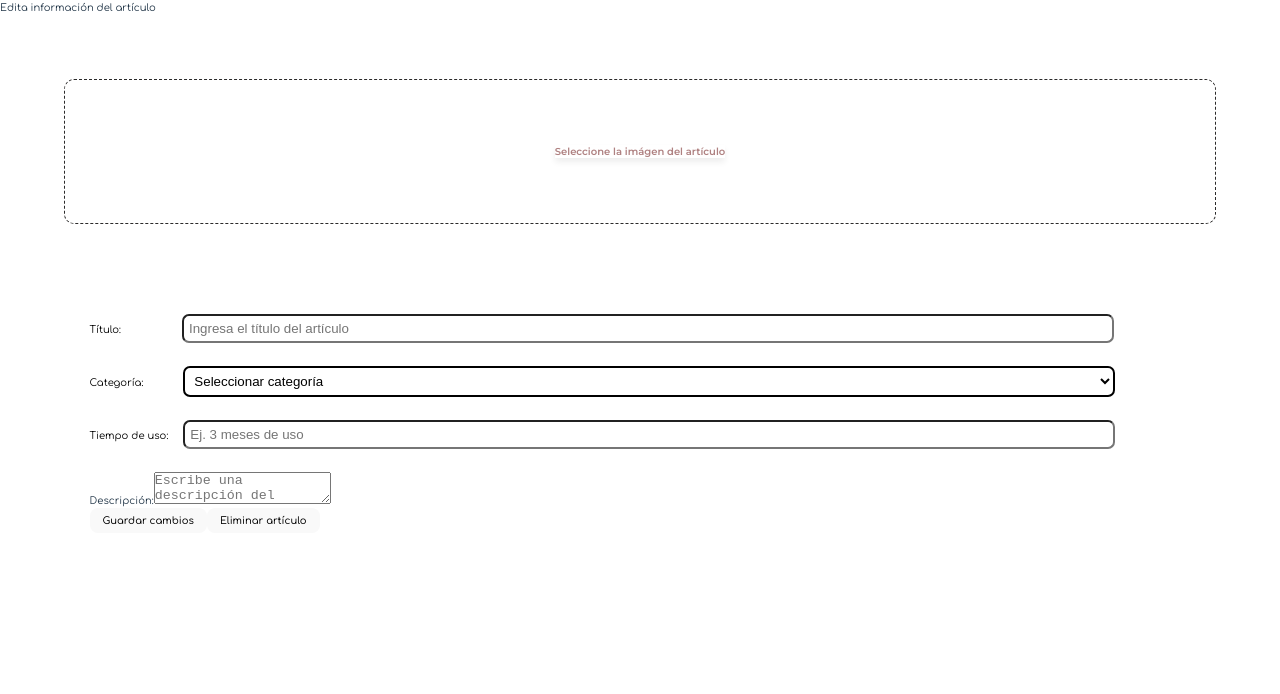
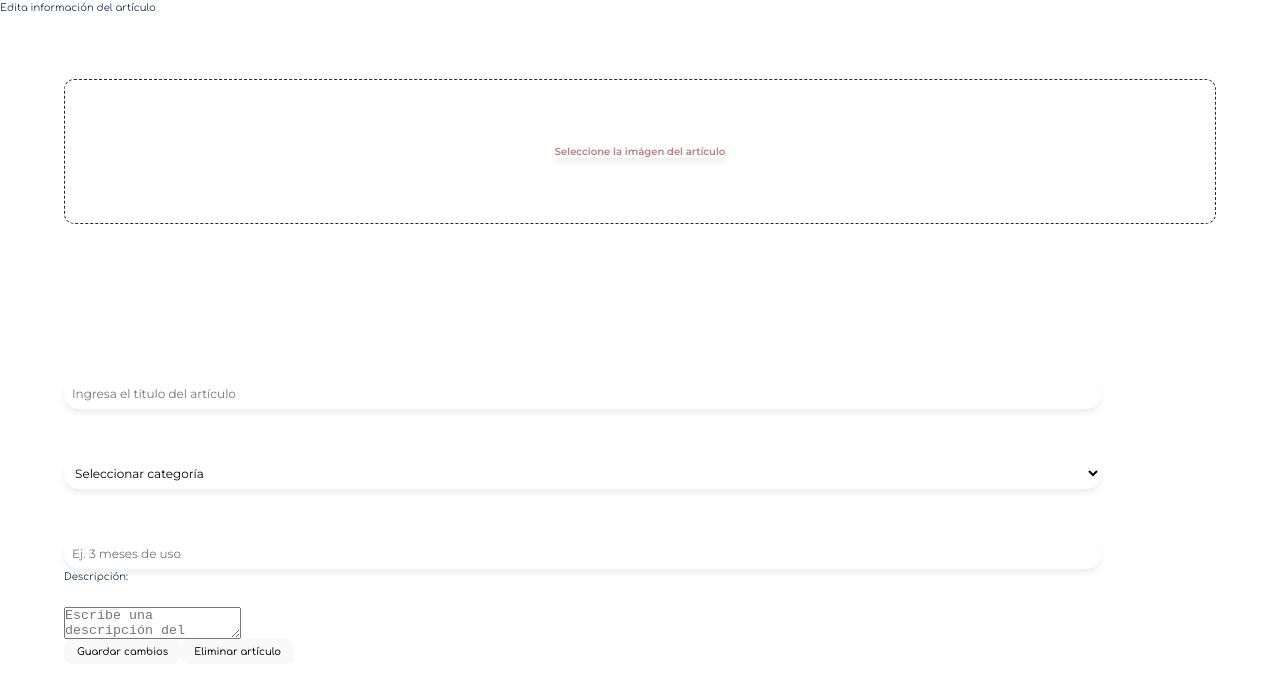
Before and after one commit to TomasUllua12/SwapDeal, a React (Vite) app in the folder client/: page /EditarArticulo/1 in a window 1280 px wide. Shown: the top 694 px of the page. Built offline with nearby package versions, Linux system fonts and the light colour scheme; no server answers.

Commit message:
Front de cargar articulo

```diff
--- a/client/src/views/CargarArticulo.css
+++ b/client/src/views/CargarArticulo.css
@@ -112,96 +112,135 @@
   padding: 2%;
 }
 
-.titu {
-  color: #000000;
+.upload-input {
+  position: absolute;
+  left: -9999px;
+}
+.upload-label {
+  color: #af8181;
+  box-shadow: 0 4px 6px 0 hsla(0, 0%, 0%, 0.07);
+  padding: 0%;
 }
 
 .formulario {
-  margin-left: 5%;
-  padding: 2%;
+  padding: 5%;
   grid-area: formu;
   border-radius: 5px;
   display: flex;
   flex-direction: column;
 }
 
-.upload-input {
-  position: absolute;
-  left: -9999px;
+/* TITULO */
+.titu {
+  color: #000000;
+  display: flex;
+  flex-direction: column;
+}
+.titu label {
+  color: #ffffff;
+  font-size: 1.2rem;
+  font-weight: 600;
+  letter-spacing: 1px;
+  margin-bottom: 8px;
+}
+.inpu-ti {
+  font-family: "Montserrat";
+  font-size: 1.2rem;
+  background-color: #ffffff;
+  color: #000000;
+  width: 90%;
+  border: none;
+  box-shadow: 0 4px 6px 0 hsla(0, 0%, 0%, 0.07);
+  border-radius: 15px;
+  padding: 8px;
 }
 
-.upload-label {
-  color: #af8181;
-  box-shadow: 0 4px 6px 0 hsla(0, 0%, 0%, 0.07);
-  padding: 0%;
+/* CATEGORIA */
+.cate {
+  margin-top: 2%;
+  display: flex;
+  flex-direction: column;
 }
-
-.cate {
-  color: #000000;
-  border-radius: 5px;
-  grid-area: formu;
-  margin-top: 2%;
+.cate label {
+  color: #ffffff;
+  font-size: 1.2rem;
+  font-weight: 600;
+  letter-spacing: 1px;
+  margin-bottom: 8px;
 }
-
-.inpu-ti {
+.caja {
+  font-family: "Montserrat";
+  font-size: 1.2rem;
   background-color: #ffffff;
   color: #000000;
-  width: 80%;
-  margin-left: 61px;
-  border-radius: 7px;
-  padding: 5px;
+  width: 90%;
+  border: none;
+  box-shadow: 0 4px 6px 0 hsla(0, 0%, 0%, 0.07);
+  border-radius: 15px;
+  padding: 7px;
 }
-
-.inpu-us {
-  background-color: #ffffff;
-  color: #000000;
-  width: 80%;
-  margin-left: 15px;
-  border-radius: 7px;
-  padding: 5px;
-}
-
-.inpu-des {
-  background-color: #ffffff;
-  color: #000000;
-  width: 80%;
-  margin-left: 30px;
-  border-radius: 7px;
-  padding-bottom: 10%;
-  padding-top: 2px;
-  padding-left: 5px;
-}
-
-.caja {
-  background-color: #ffffff;
-  color: #000000;
-  border: 2px black solid;
-  margin-left: 10px;
-  border-radius: 7px;
-  margin-left: 40px;
-  width: 80%;
-  padding: 5px;
-}
-
 .optio {
   background-color: #ffffff;
   color: #000000;
 }
 
+/* USO */
 .uso {
+  margin-top: 2%;
+  display: flex;
+  flex-direction: column;
+}
+.uso label {
+  color: #ffffff;
+  font-size: 1.2rem;
+  font-weight: 600;
+  letter-spacing: 1px;
+  margin-bottom: 8px;
+}
+.inpu-us {
+  font-family: "Montserrat";
+  font-size: 1.2rem;
+  background-color: #ffffff;
   color: #000000;
-  margin-top: 2%;
+  width: 90%;
+  border: none;
+  box-shadow: 0 4px 6px 0 hsla(0, 0%, 0%, 0.07);
+  border-radius: 15px;
+  padding: 8px;
 }
 
+/* DESCRIPCION */
 .descrip {
+  margin-top: 2%;
+  display: flex;
+  flex-direction: column;
+}
+.descrip label {
+  color: #ffffff;
+  font-size: 1.2rem;
+  font-weight: 600;
+  letter-spacing: 1px;
+  margin-bottom: 8px;
+}
+.inpu-des {
+  font-family: "Montserrat";
+  font-size: 1.2rem;
+  background-color: #ffffff;
   color: #000000;
-  margin-top: 2%;
+  width: 90%;
+  border: none;
+  box-shadow: 0 4px 6px 0 hsla(0, 0%, 0%, 0.07);
+  border-radius: 15px;
+  padding: 8px 8px 30% 8px;
 }
 
 .envia {
-  height: 5%;
-  font-size: 12px;
+  color: #ffffff;
+  font-size: 1.2rem;
+  font-weight: 600;
   background-color: #b60900;
+  padding: 1vh 2vh 1vh 2vh;
+  border-radius: 20px;
   align-self: self-end;
-  margin-right: 8%;
+  margin-right: 20vw;
 }
```
